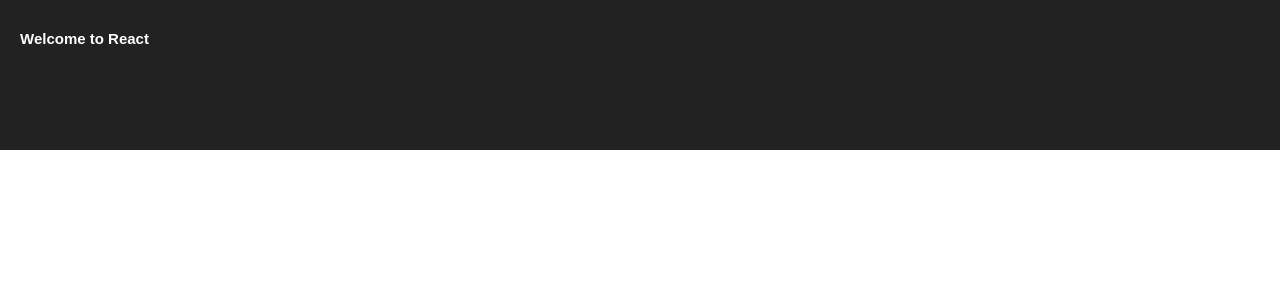
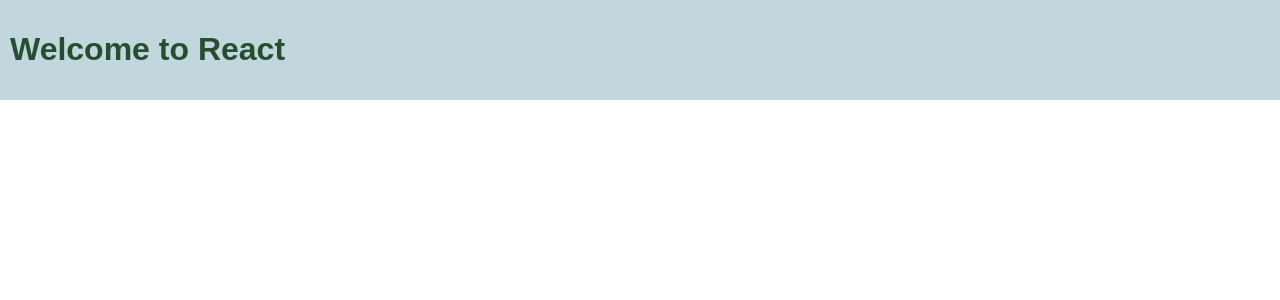
Before and after one commit to jeremyslee/my-books-app, a React (Create React App) app: page / in a window 1280 px wide. Shown: the top 300 px of the page. Built offline with nearby package versions, Linux system fonts and the light colour scheme.

Commit message:
style: Format header

```diff
--- a/src/App.css
+++ b/src/App.css
@@ -3,12 +3,9 @@
 }
 
 .App-header {
-  background-color: #222;
-  height: 150px;
-  padding: 20px;
-  color: white;
+  background-color: #c2d6de;
+  height: auto;
+  padding: 1rem;
+  color: #254f2e;
+  font-size: 1.6rem;
 }
-
-.App-title {
-  font-size: 1.5em;
-}
```
